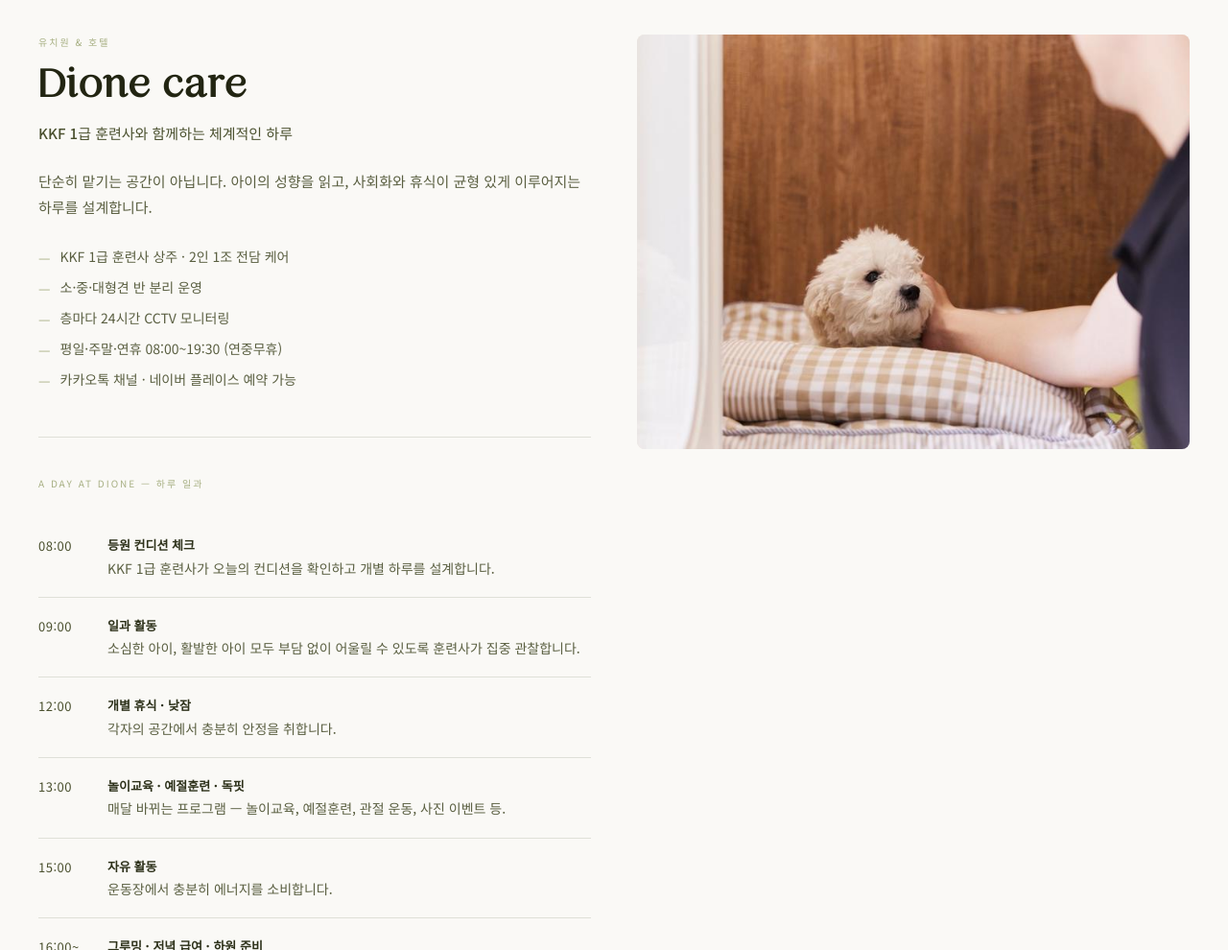
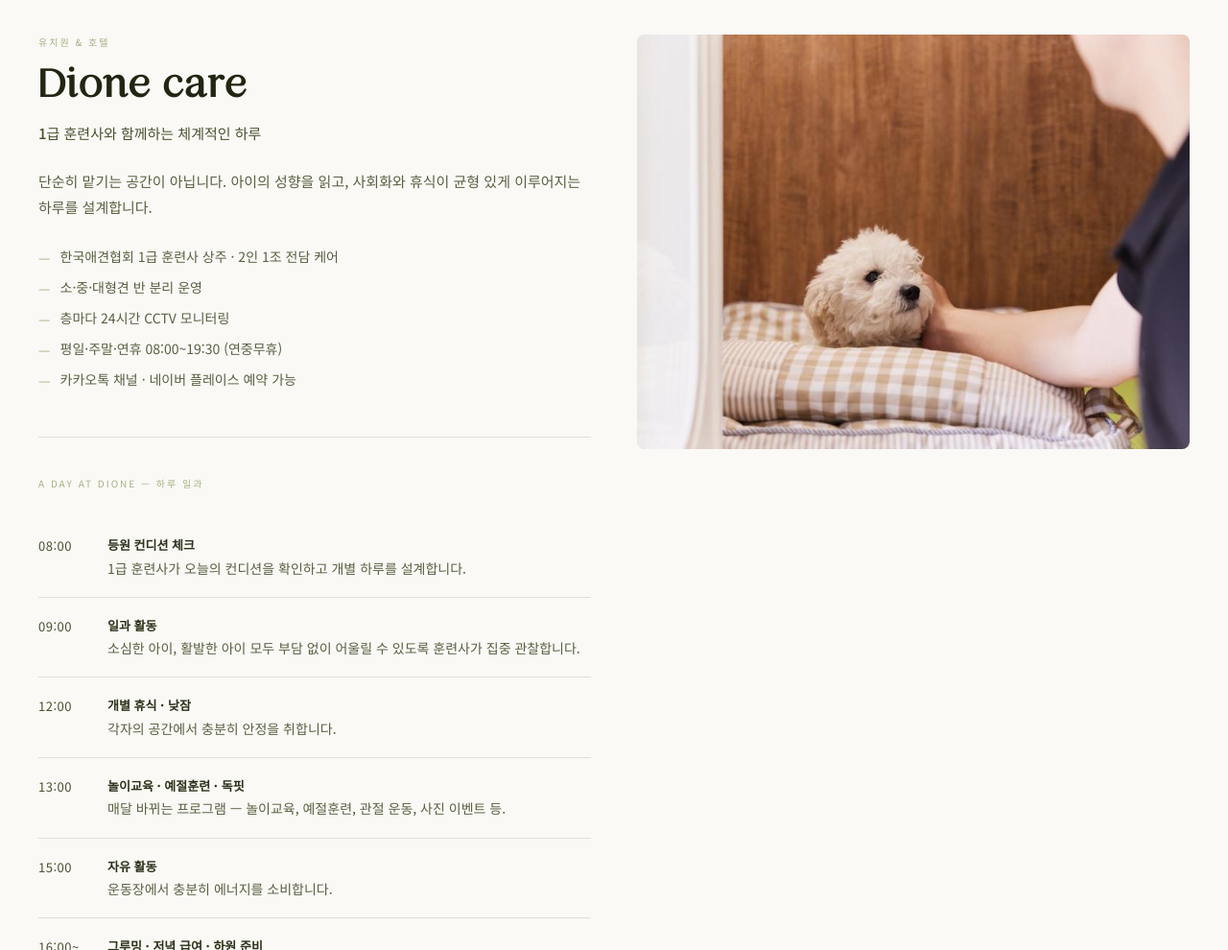
Before and after one commit to DioneChris/dione-dogcare, a plain HTML site: page index.html in a window 1280 px wide. Shown: the part 3900-4890 px from the top of the page at 96% size. Drawn offline with nearby package versions, Linux system fonts and the light colour scheme.

Commit message:
훈련사 자격 표기를 한국애견협회 1급 기준으로 수정
- 'KKF 1급 훈련사' 표기 5곳을 '1급 훈련사' 또는 '한국애견협회 1급'으로 변경
- KKF는 한국애견연맹 지정 훈련사 양성기관 내용에만 유지

Co-Authored-By: Claude Opus 5.5 <noreply@anthropic.com>

```diff
--- a/index.html
+++ b/index.html
@@ -1371,7 +1371,7 @@ footer {
             <h3 class="usp-title">행동 기반 케어</h3>
             <p class="usp-desc">
               단순히 '보관'하지 않습니다.<br>
-              KKF 공인 훈련사가 매일 행동을 읽고,<br>
+              1급 훈련사가 매일 행동을 읽고,<br>
               아이의 상태에 맞게 케어 방식을 조정합니다.
             </p>
           </div>
@@ -1459,10 +1459,10 @@ footer {
       <div>
         <p class="panel-tag">유치원 & 호텔</p>
         <h3 class="panel-title nephilm">Dione care</h3>
-        <p class="panel-lead">KKF 1급 훈련사와 함께하는 체계적인 하루</p>
+        <p class="panel-lead">1급 훈련사와 함께하는 체계적인 하루</p>
         <p class="panel-desc">단순히 맡기는 공간이 아닙니다. 아이의 성향을 읽고, 사회화와 휴식이 균형 있게 이루어지는 하루를 설계합니다.</p>
         <ul class="panel-list">
-          <li>KKF 1급 훈련사 상주 · 2인 1조 전담 케어</li>
+          <li>한국애견협회 1급 훈련사 상주 · 2인 1조 전담 케어</li>
           <li>소·중·대형견 반 분리 운영</li>
           <li>층마다 24시간 CCTV 모니터링</li>
           <li>평일·주말·연휴 08:00~19:30 (연중무휴)</li>
@@ -1473,7 +1473,7 @@ footer {
           <div class="timeline-list">
             <div class="timeline-item">
               <div class="timeline-time">08:00</div>
-              <div class="timeline-text"><strong>등원 컨디션 체크</strong>KKF 1급 훈련사가 오늘의 컨디션을 확인하고 개별 하루를 설계합니다.</div>
+              <div class="timeline-text"><strong>등원 컨디션 체크</strong>1급 훈련사가 오늘의 컨디션을 확인하고 개별 하루를 설계합니다.</div>
             </div>
             <div class="timeline-item">
               <div class="timeline-time">09:00</div>
@@ -1538,7 +1538,7 @@ footer {
       <div>
         <p class="panel-tag">1:1 트레이닝</p>
         <h3 class="panel-title nephilm">Dione training</h3>
-        <p class="panel-lead">KKF 1급 훈련사의 지도 아래 1:1로 진행합니다</p>
+        <p class="panel-lead">한국애견협회 1급 훈련팀장의 지도 아래 1:1로 진행합니다</p>
         <p class="panel-desc">문제행동, 교정이 아니라 이해에서 시작합니다. 행동의 원인을 찾아 장기적으로 설계하는 훈련 프로그램입니다.</p>
         <div class="problem-grid">
           <div class="problem-card">
```
